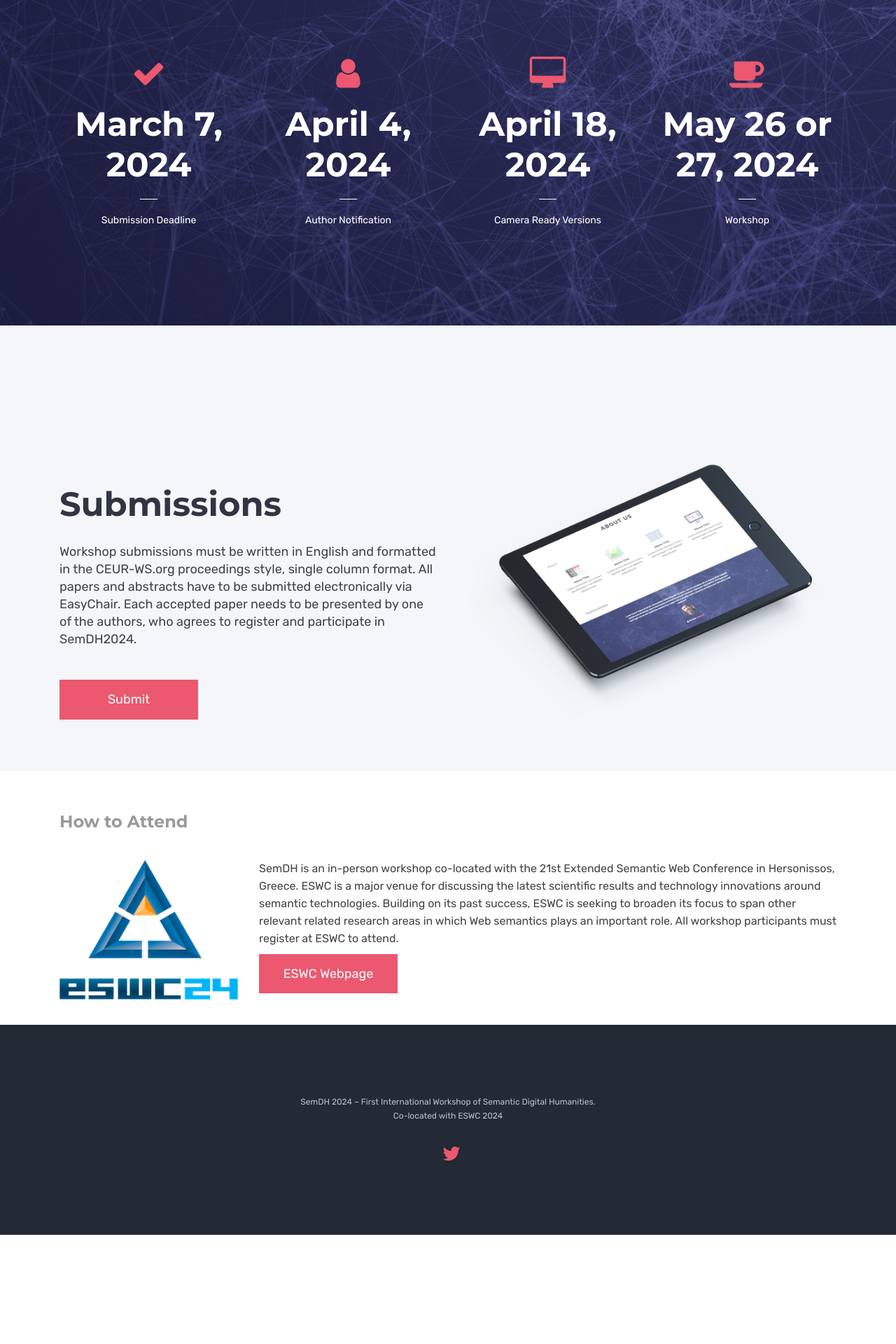
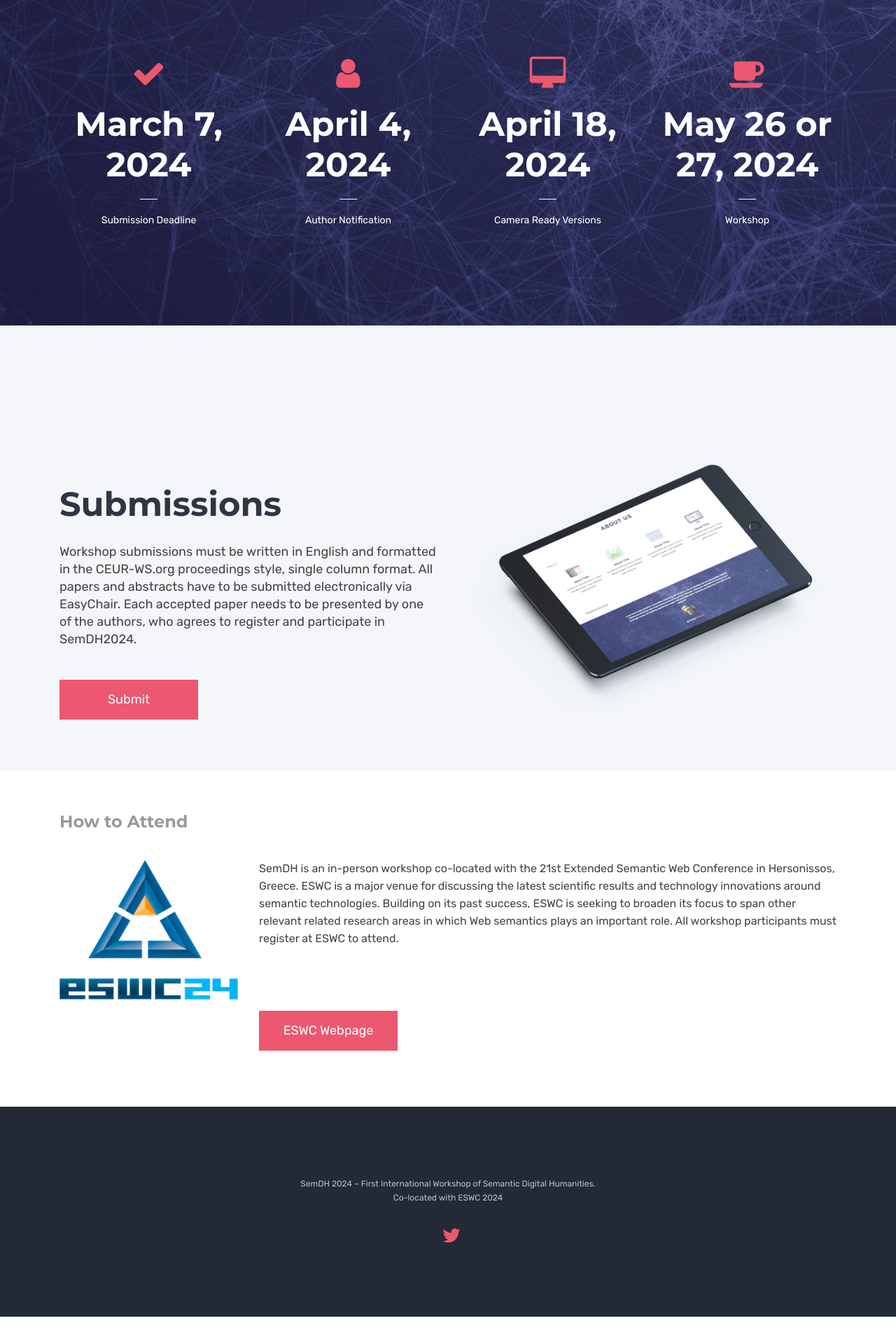
Before and after one commit to SemDH/semdh.github.io, a Jekyll site: the page built from index.html, in a window 1280 px wide. Shown: the part 1519-3439 px from the top of the page at 70% size. Built offline with Jekyll 4.4.1, drawn with Linux system fonts in a browser that asks for light colours.

Commit message:
how to attend

```diff
--- a/index.html
+++ b/index.html
@@ -230,17 +230,15 @@
             </div>
             <div class="col-xs-12 col-sm-9 col-md-9">
             <p class="lead">SemDH is an in-person workshop co-located with the 21st Extended Semantic Web Conference in Hersonissos, Greece. ESWC is a major venue for discussing the latest scientific results and technology innovations around semantic technologies. Building on its past success, ESWC is seeking to broaden its focus to span other relevant related research areas in which Web semantics plays an important role. All workshop participants must register at ESWC to attend. </p>
+          </div>
+      </div>
+      <div class="row">
+            <div class="col-xs-12 col-sm-3 col-md-3">
+            </div>
+            <div class="col-xs-12 col-sm-9 col-md-9">
             <a href="https://2024.eswc-conferences.org/" class="page-scroll btn btn-lg btn-default-filled">ESWC Webpage</a>
           </div>
-
-      <div class="mb-60"></div>
       </div>
 
-
-
-
-
-
-
-<!-- Content area end -->
+<div class="mb-60"></div>
 </div>
```
